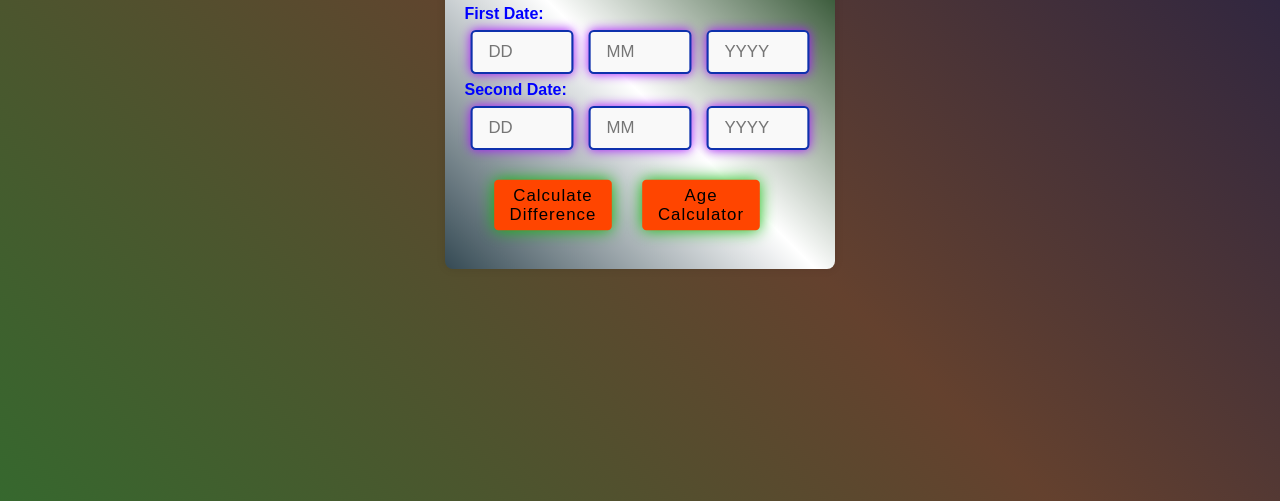
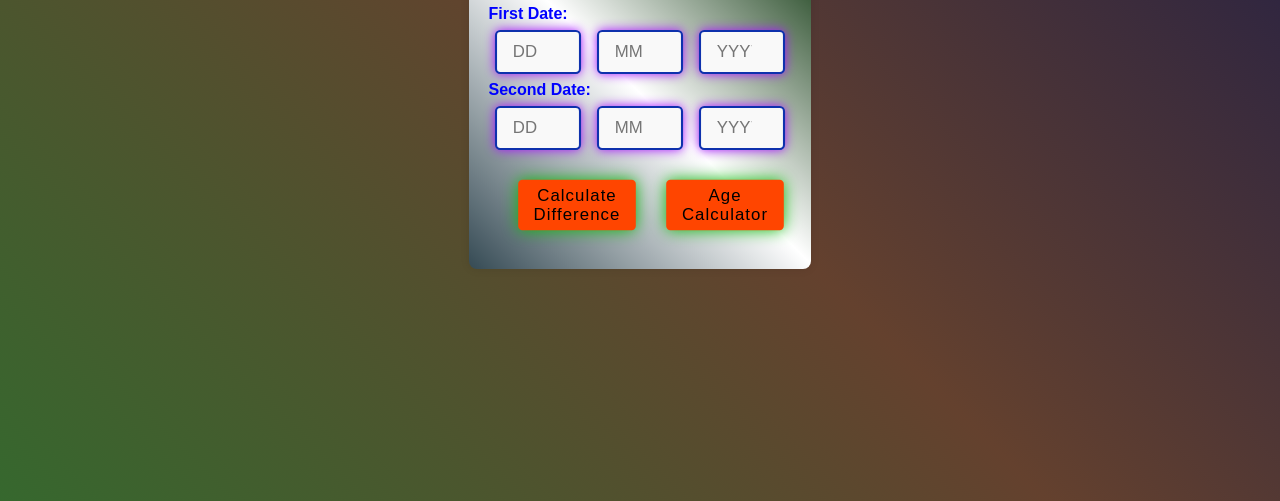
Before and after one commit to dinesh7668/Date-Gap-Calc, a plain HTML site: page index.html in a window 1280 px wide. Shown: the part 315-816 px from the top of the page. Drawn offline with Linux system fonts and the light colour scheme.

Commit message:
edit in inout boxes

```diff
--- a/style.css
+++ b/style.css
@@ -24,7 +24,7 @@ h2{
 }
 
 input{
-    width: 4rem;
+    width: 3rem;
     margin: .5rem;
     padding: 10px 15px;
     font-size: 1rem;
```
